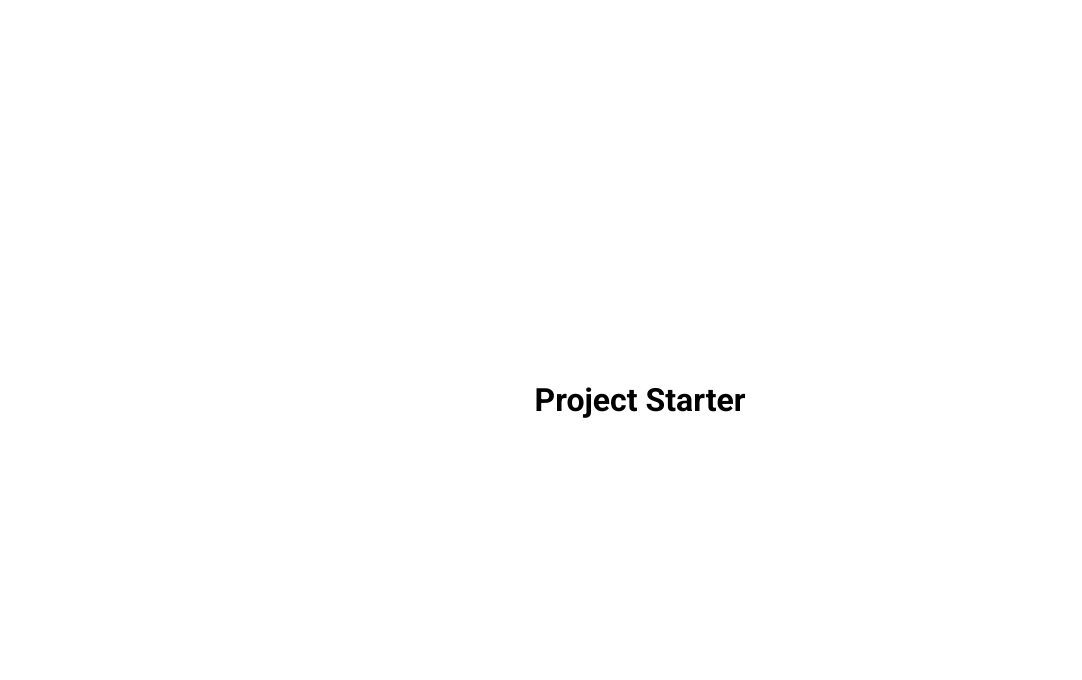
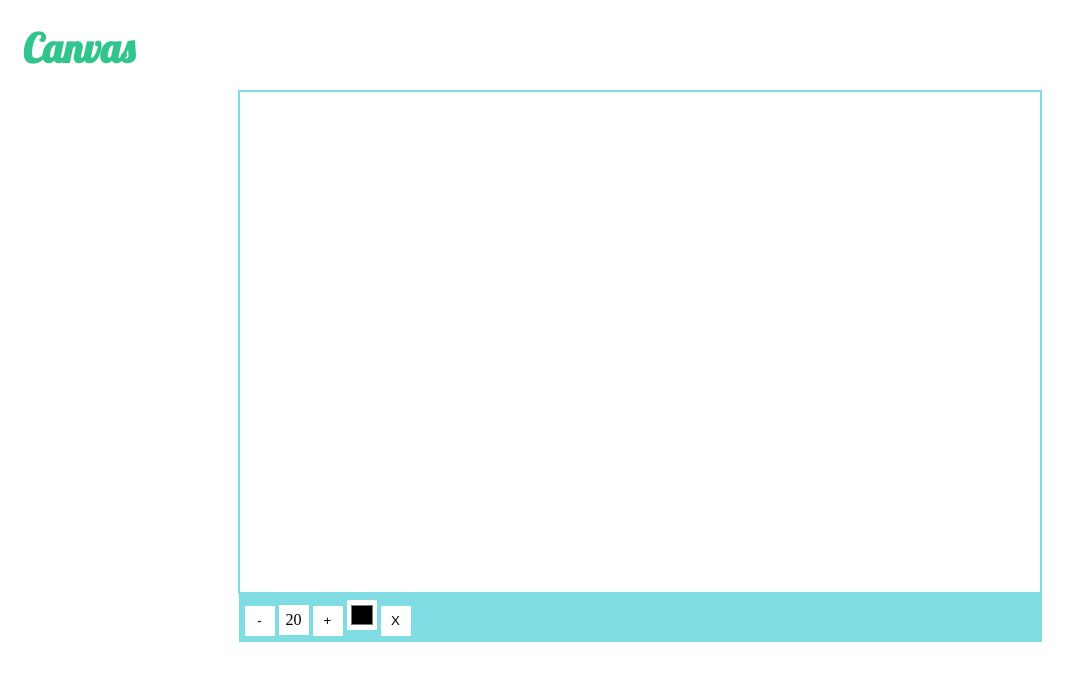
Before and after one commit to Mayadev3/canvas-project, a plain HTML site: page index.html in a window 1280 px wide. Shown: the whole page, without its empty margins (0-1082 px from the left). Drawn offline with Linux system fonts and the light colour scheme.

Commit message:
created the html layout & added the color styling

```diff
--- a/index.html
+++ b/index.html
@@ -12,10 +12,20 @@
       referrerpolicy="no-referrer"
     />
     <link rel="stylesheet" href="style.css" />
-    <title>My Project</title>
+    <title>Canvas</title>
   </head>
   <body>
-    <h1>Project Starter</h1>
+    <h1>Canvas</h1>
+    <div class="container">
+      <canvas id="canvas" width="800" height="500"></canvas>
+      <div class="toolbar">
+        <button id="decrease">-</button>
+        <span>20</span>
+        <button id="increase">+</button>
+        <input type="color" />
+        <button id="clear">X</button>
+      </div>
+    </div>
     <script src="/script.js"></script>
   </body>
 </html>
--- a/style.css
+++ b/style.css
@@ -1,15 +1,42 @@
-@import url("https://fonts.googleapis.com/css2?family=Roboto:wght@400;700&display=swap");
+@import url("https://fonts.googleapis.com/css2?family=Lobster&display=swap");
 * {
   box-sizing: border-box; /*so padding and border doesnt effect the width and height of the element*/
 }
-
 body {
-  font-family: "Roboto", sand-serif;
   margin: 0;
   min-height: 100vh; /* we need to assign a height so the items knows where to center*/
+}
+.container {
+  width: 100%;
+  min-height: 100vh;
   display: flex;
   flex-direction: column;
   justify-content: center;
   align-items: center;
-  overflow: hidden; /*so there are no scroll bars visible*/
 }
+h1 {
+  font-family: "Lobster", cursive;
+  color: #31c48d;
+  font-size: 40px;
+  width: 200px;
+  padding: 23px;
+  margin: 0;
+}
+canvas {
+  border: 2px solid #7edce2;
+  margin-top: -260px;
+}
+.toolbar {
+  background-color: #7edce2;
+  width: 803px;
+  padding: 6px;
+}
+.toolbar > * {
+  border: none;
+  background-color: white;
+  display: inline-flex;
+  justify-content: center;
+  align-items: center;
+  width: 30px;
+  height: 30px;
+}
```
